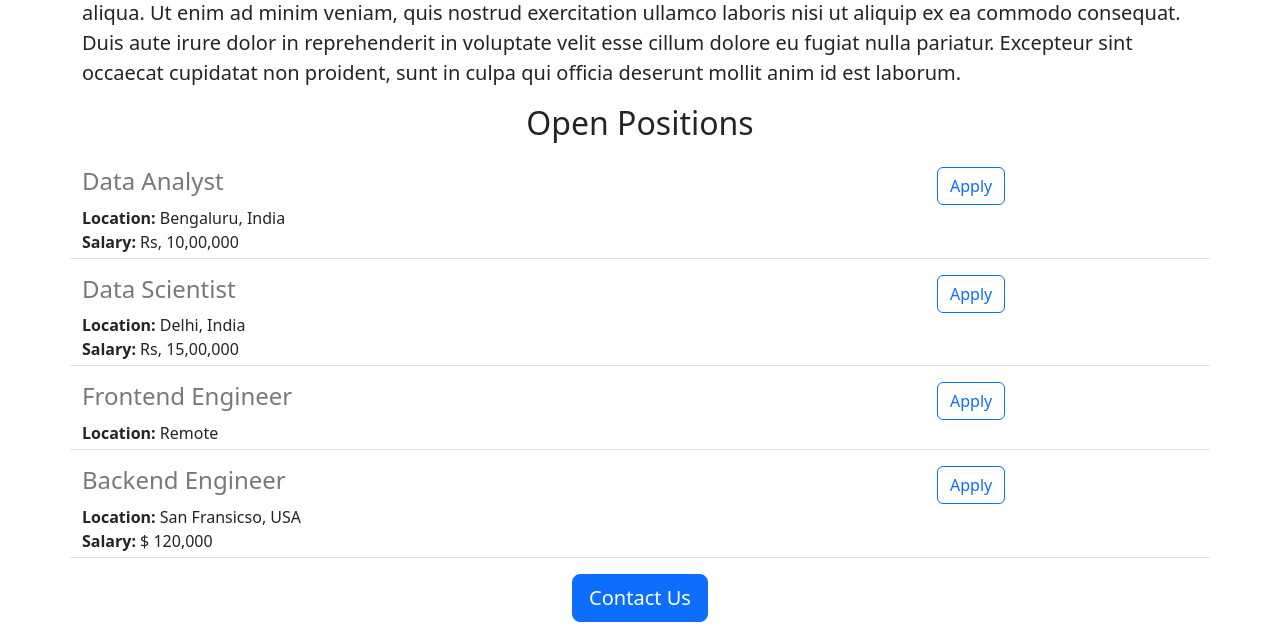
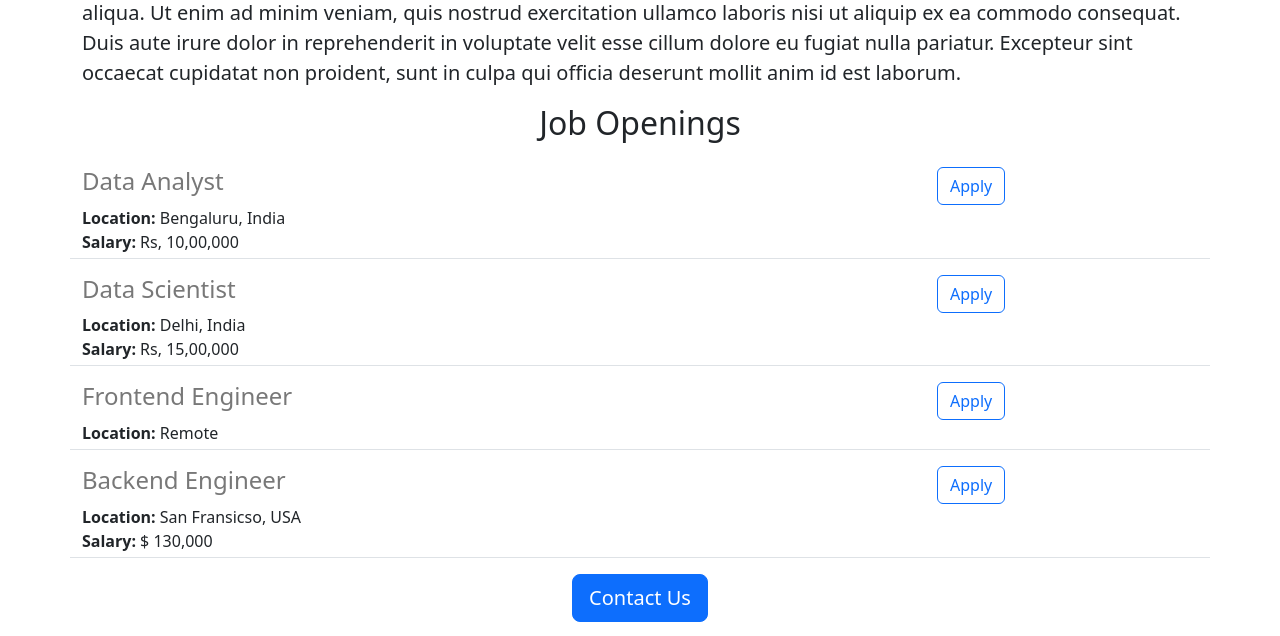
Before and after one commit to pd27dixit/pd_web, a Flask app: page / in a window 1280 px wide. Shown: the part 542-1178 px from the top of the page. Run offline with Flask 2, Linux system fonts and the light colour scheme.

Commit message:
made some changes

```diff
--- a/app.py
+++ b/app.py
@@ -24,7 +24,7 @@ JOBS = [
     'id': 3,
     'title': 'Backend Engineer',
     'location': 'San Fransicso, USA',
-    'salary': '$ 120,000'
+    'salary': '$ 130,000'
   },
 ]
 
--- a/templates/home.html
+++ b/templates/home.html
@@ -23,7 +23,7 @@
      <p class="lead">
        Lorem ipsum dolor sit amet, consectetur adipiscing elit, sed do eiusmod tempor incididunt ut labore et dolore magna aliqua. Ut enim ad minim veniam, quis nostrud exercitation ullamco laboris nisi ut aliquip ex ea commodo consequat. Duis aute irure dolor in reprehenderit in voluptate velit esse cillum dolore eu fugiat nulla pariatur. Excepteur sint occaecat cupidatat non proident, sunt in culpa qui officia deserunt mollit anim id est laborum.
      </p>
-     <h2 class="text-center mt2 mb-4">Open Positions</h2>
+     <h2 class="text-center mt2 mb-4">Job Openings</h2>
        <div>
 <!--          {{jobs}} -->
          {% for job in jobs %}
```
